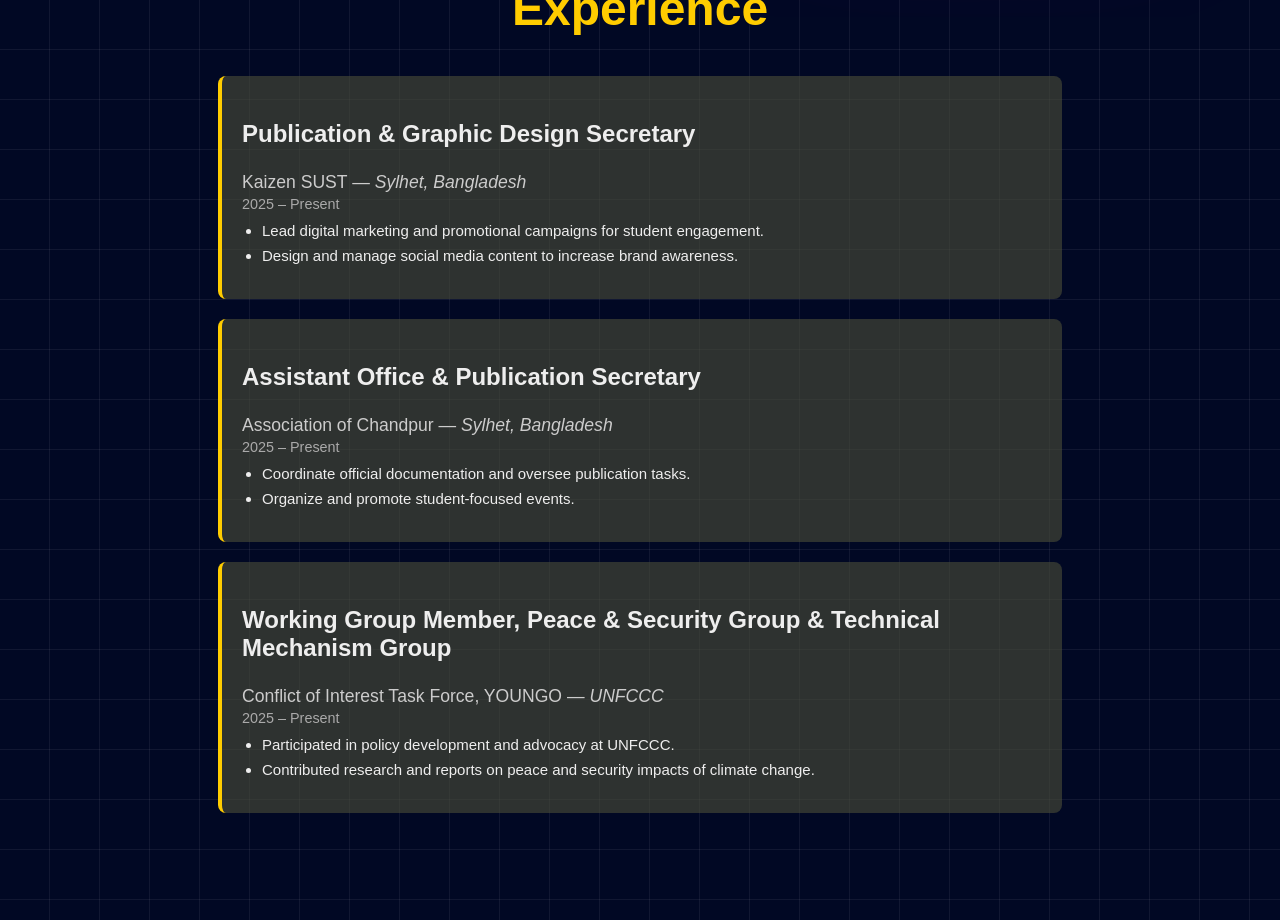
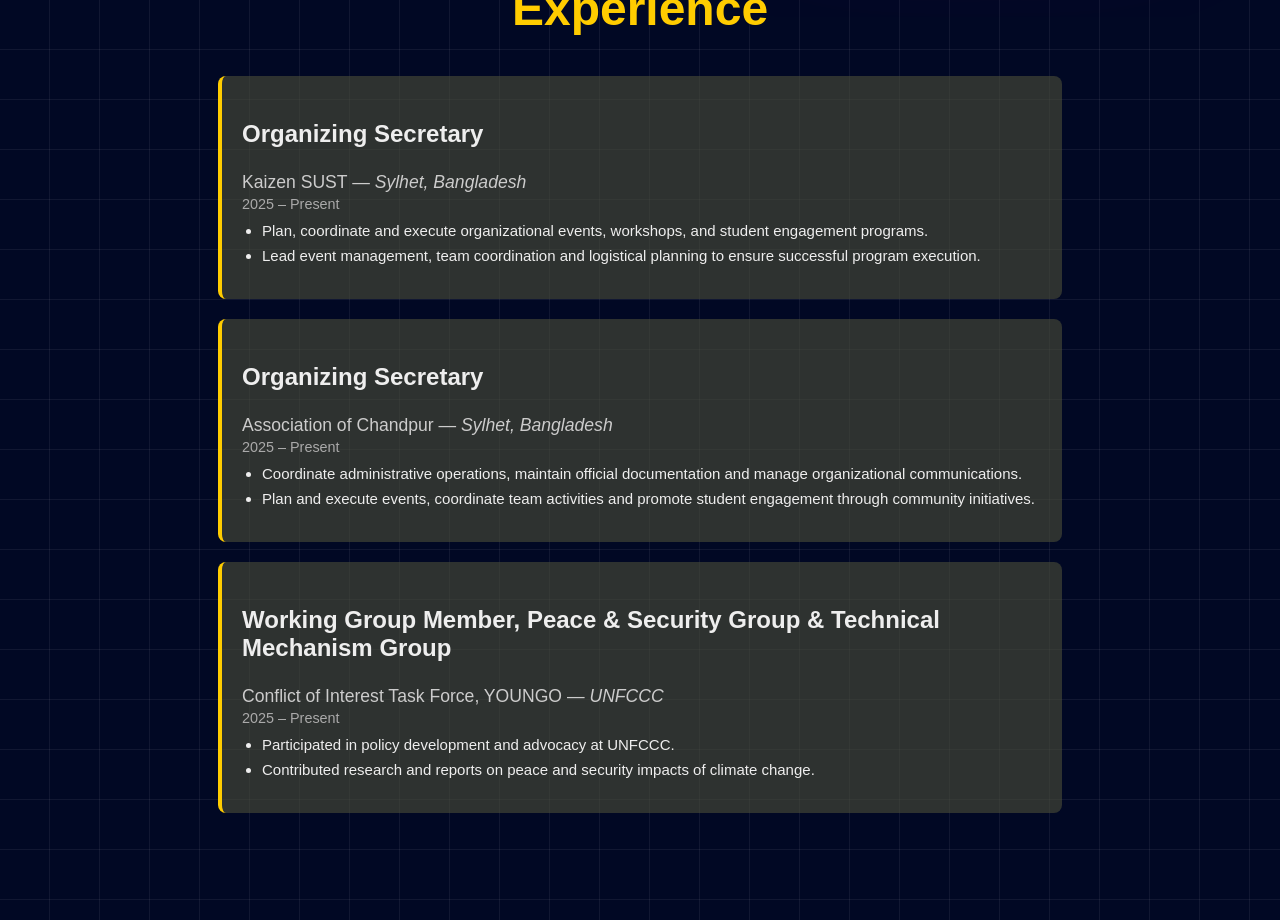
Before and after one commit to thornob/portfolio, a React (Create React App) app: page / in a window 1280 px wide. Shown: the part 1000-1920 px from the top of the page. Built offline with nearby package versions, Linux system fonts and the light colour scheme; a web font is replaced by a local one.

Commit message:
Update portfolio

```diff
--- a/src/components/Experiences.js
+++ b/src/components/Experiences.js
@@ -3,23 +3,23 @@
 import './Experiences.css'
 const experiences = [
     {
-        title: "Publication & Graphic Design Secretary",
+        title: "Organizing Secretary",
         company: "Kaizen SUST",
         location: "Sylhet, Bangladesh",
         date: "2025 – Present",
         responsibilities: [
-            "Lead digital marketing and promotional campaigns for student engagement.",
-            "Design and manage social media content to increase brand awareness.",
+            "Plan, coordinate and execute organizational events, workshops, and student engagement programs.",
+            "Lead event management, team coordination and logistical planning to ensure successful program execution.",
         ],
     },
     {
-        title: "Assistant Office & Publication Secretary",
+        title: "Organizing Secretary",
         company: "Association of Chandpur",
         location: "Sylhet, Bangladesh",
         date: "2025 – Present",
         responsibilities: [
-            "Coordinate official documentation and oversee publication tasks.",
-            "Organize and promote student-focused events.",
+            "Coordinate administrative operations, maintain official documentation and manage organizational communications.",
+            "Plan and execute events, coordinate team activities and promote student engagement through community initiatives.",
         ],
     },
     {
```
Also changed, not shown: 2 other files (tests, documents, lock files or other folders).
